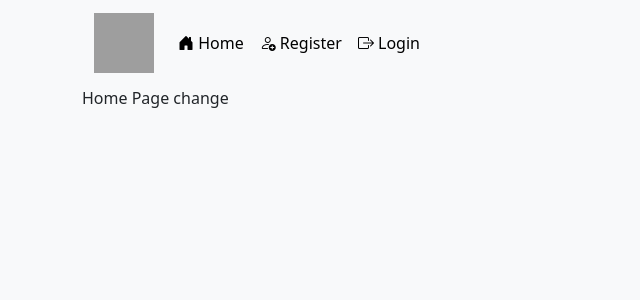
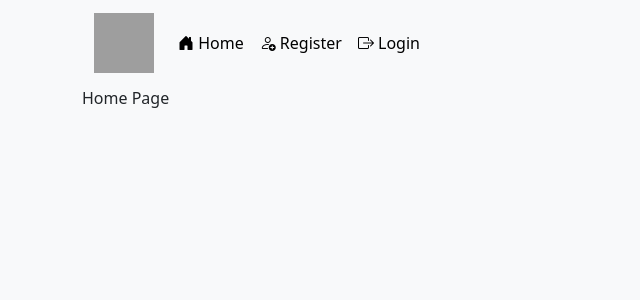
Before and after one commit to Jawad928/lara-vue-ecom, a Vue app in the folder frontend/: page /#/ in a window 1280 px wide. Shown: the top 300 px of the page, without its empty margins (0-640 px from the left). Built offline with nearby package versions, Linux system fonts and the light colour scheme; no server answers; grey boxes are pictures that could not be loaded.

Commit message:
new-change

```diff
--- a/frontend/src/components/Home.vue
+++ b/frontend/src/components/Home.vue
@@ -10,7 +10,7 @@ onMounted(() => {
 </script>
 
 <template>
-  <div>Home Page change</div>
+  <div>Home Page</div>
 </template>
 
 <style scoped></style>
```
